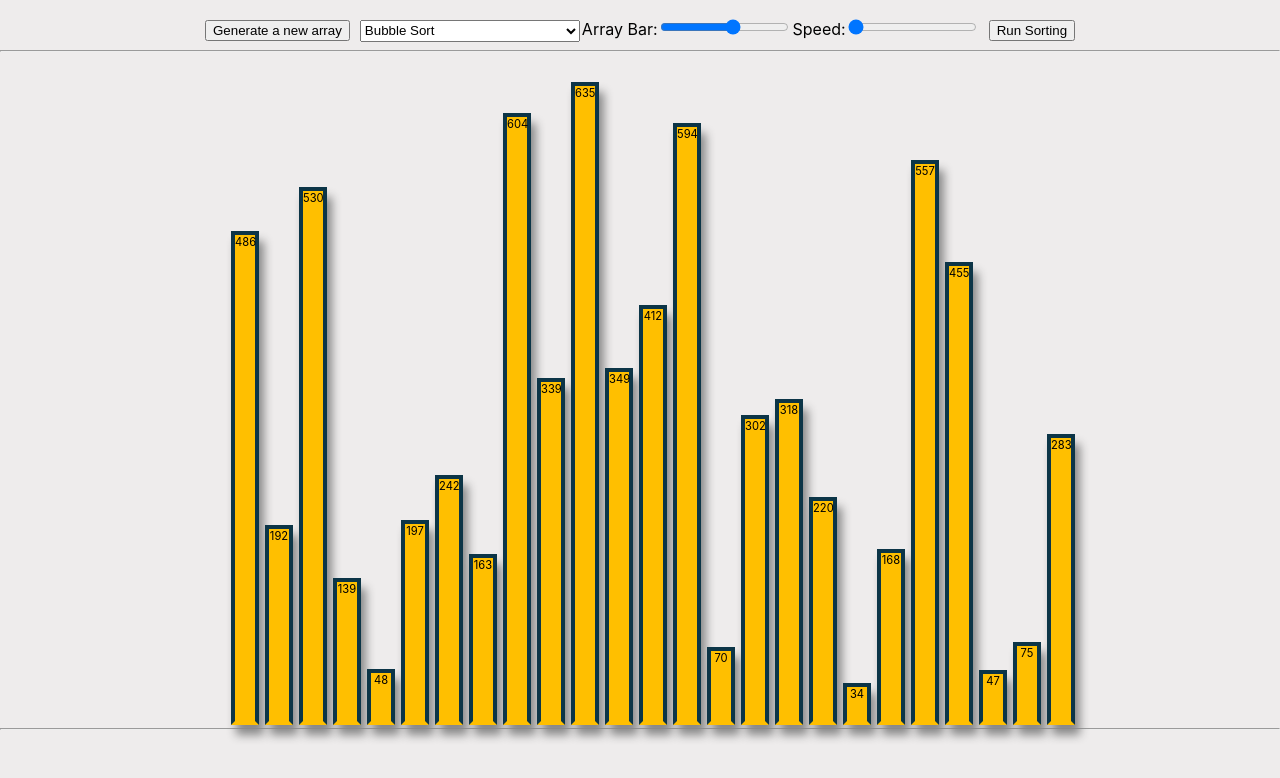
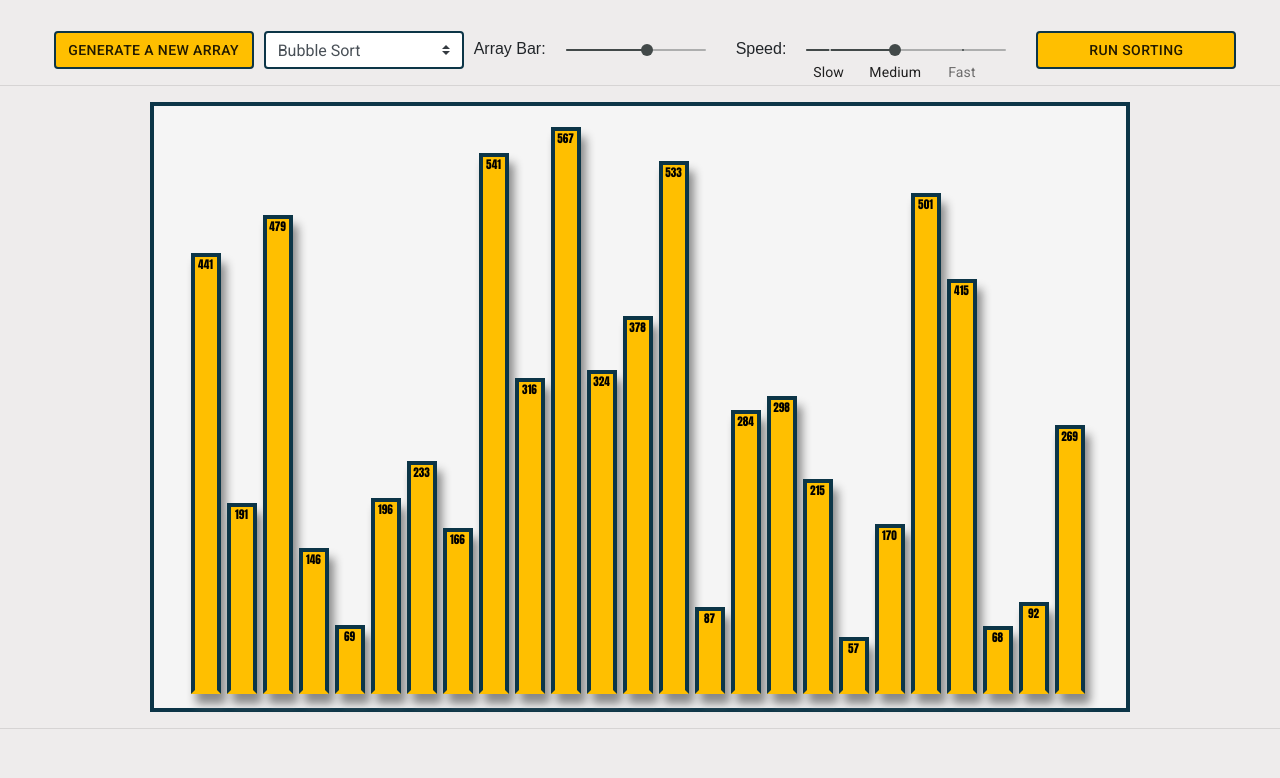
Before and after one commit to AvishKaushik/sorting-visualizer, a React (Create React App) app: page / in a window 1280 px wide. Shown: the top 778 px of the page. Built offline with nearby package versions, Linux system fonts and the light colour scheme.

Commit message:
Sorting Visualizer

```diff
--- a/package.json
+++ b/package.json
@@ -4,10 +4,13 @@
   "private": true,
   "homepage": "http://avishkaushik.github.io/sorting-visualizer",
   "dependencies": {
+    "@material-ui/core": "^4.11.2",
     "@testing-library/jest-dom": "^4.2.4",
     "@testing-library/react": "^9.5.0",
     "@testing-library/user-event": "^7.2.1",
     "bootstrap": "^4.5.0",
+    "mdbootstrap": "^4.19.2",
+    "mdbreact": "^5.0.1",
     "react": "^16.13.1",
     "react-dom": "^16.13.1",
     "react-dropdown": "^1.7.0",
--- a/src/SortingVisualizer/SortingVisualizer.css
+++ b/src/SortingVisualizer/SortingVisualizer.css
@@ -22,61 +22,97 @@ label {
   border: solid 1px white;
 }
 
-#sortingChooser {
-  width: 180px;
-  height: 22px;
+#btn5 {
+  width: 200px;
+  margin-left: 10px;
+  border: 2px solid rgb(12, 53, 71);
+  height: 38px;
+  margin-top: 0px;
 }
 
-#operator {
+#btn1 {
+  width: 200px;
+  margin-left: 10px;
+  background-color: #ffbf00;
+  border: 2px solid rgb(12, 53, 71);
+  height: 38px;
+  margin-top: 0;
+}
+
+#btn2 {
+  width: 200px;
+  margin-left: 10px;
+  background-color: #ffbf00;
+  border: 2px solid rgb(12, 53, 71);
+  height: 38px;
+}
+
+#slid1 {
+  width: 140px;
+  margin-top: 36px;
+  margin-bottom: -10px;
+  margin-right: 20px;
+  margin-left: 20px;
+  color: #424949;
+}
+
+#slid2 {
+  width: 200px;
   margin-top: 20px;
-  align-content: center;
+  margin-right: 20px;
+  margin-left: 20px;
+  margin-bottom: -10px;
+  color: #424949;
 }
 
 .array-container {
-  height: 660px;
-  top: 650px;
   position: relative;
-  transform: rotateX(180deg);
+  height: 610px;
+  border: 4px solid rgb(12, 53, 71);
+  background-color: whitesmoke;
+  margin: auto;
 }
 
 .array-bar {
-  width: 20px;
+  width: 30px;
   background-color: #ffbf00;
   display: inline-block;
-  color: transparent;
   margin: 0 3px;
   position: relative;
-  max-height: 660px;
+  max-height: 600px;
   color: #000000;
-  transform: rotateX(180deg);
   font-size: 0.7em;
   border: 4px solid rgb(12, 53, 71);
   border-bottom: 4px solid #ffbf00;
   transition: 1s;
   box-shadow: 5px 10px 10px #888888;
+  width: 30px;
+  overflow: auto;
+  font-family: Impact, Haettenschweiler, "Arial Narrow Bold", sans-serif;
 }
 
 .tb {
-  width: 20px;
+  width: 30px;
   display: inline-block;
   color: transparent;
-  top: 650px;
   position: relative;
   margin: 0 3px;
-  height: 660px;
-  bottom: 20px;
-  background-color: #eeecec;
+  height: 580px;
+  background-color: transparent;
+  margin-top: 8px;
+  margin-left: -38px;
+  overflow: auto;
 }
 
 a {
   color: black;
-  margin-left: 2px;
+  display: inline-block;
+  margin-left: 10px;
+  font-family: Arial, Helvetica, sans-serif;
 }
 
-#slider {
-  margin-top: 20px;
-  margin-left: 10px;
-  margin-right: 10px;
+p {
+  font-family: Impact, Haettenschweiler, "Arial Narrow Bold", sans-serif;
 }
 
 .arrangement {
--- a/src/SortingVisualizer/SortingVisualizer.jsx
+++ b/src/SortingVisualizer/SortingVisualizer.jsx
@@ -1,5 +1,4 @@
 import React , {Component} from 'react';
-import './SortingVisualizer.css';
 import MergeSorting from '../SortingAlgorithms/MergeSort.js';
 import QuickSorting from '../SortingAlgorithms/QuickSort.js';
 import BubbleSorting from '../SortingAlgorithms/BubbleSort.js';
@@ -13,7 +12,27 @@ import CycleSorting from '../SortingAlgorithms/CycleSort.js';
 import PigeonholeSorting from '../SortingAlgorithms/PigeonholeSort.js';
 import GnomeSorting from '../SortingAlgorithms/GnomeSort.js';
 import BogoSorting from '../SortingAlgorithms/BogoSort.js';
+import { Button, Slider} from '@material-ui/core';
+import '@fortawesome/fontawesome-free/css/all.min.css';
+import 'bootstrap-css-only/css/bootstrap.min.css';
+import 'mdbreact/dist/css/mdb.css';
+import './SortingVisualizer.css';
 
+
+const marks = [
+  {
+    value: 2,
+    label: 'Slow',
+  },
+  {
+    value: 5,
+    label: 'Medium',
+  },
+  {
+    value: 8,
+    label: 'Fast',
+  },
+];
 
 export default class SortingVisualizer extends React.Component {
   constructor(props) {
@@ -22,7 +41,7 @@ export default class SortingVisualizer extends React.Component {
       array: [],
       abar: '25',
       time: '1200',
-      speed: '4',
+      speed: '5',
     };
   }
 
@@ -42,14 +61,11 @@ export default class SortingVisualizer extends React.Component {
     }
     var btn1 = document.getElementById("btn1");
     var btn2 = document.getElementById("btn2");
-    var btn3 = document.getElementById("btn3");
     var btn4 = document.getElementById("btn4");
     var btn5 = document.getElementById("btn5");
     setTimeout(() => {
       btn1.disabled = false;
       btn2.disabled = false;
-      btn3.disabled = false;
-      btn4.disabled = false;
       btn5.disabled = false;
       }, (this.state.time/this.state.speed) * (arrayBar.length));
   }
@@ -57,7 +73,7 @@ export default class SortingVisualizer extends React.Component {
   resetArray() {
     const array = [];
     for ( let i=0;i<this.state.abar;i++) {
-      array.push(randomIntFromInterval(14,650));
+      array.push(randomIntFromInterval(40,580));
     }
     this.setState({array});
     const arrayBar=document.getElementsByClassName('array-bar');
@@ -71,6 +87,8 @@ export default class SortingVisualizer extends React.Component {
       boStyle.backgroundColor='#ffbf00';
       }
     }
+    var vl=document.getElementById("x");
+    vl.style.width=(((this.state.abar)*36)+80)+'px';
   }
 
   quickSort() {
@@ -575,8 +593,6 @@ export default class SortingVisualizer extends React.Component {
     var btn5 = document.getElementById("btn5");
     btn1.disabled = true;
     btn2.disabled = true;
-    btn3.disabled = true;
-    btn4.disabled = true;
     btn5.disabled = true;
     if(this.refs.sortingType.value == "HeapSort") {
       this.heapSort();
@@ -634,14 +650,30 @@ speedChange(e) {
   this.setState(obj);
 }
 
+
 render() {
   const {array} = this.state;
+
+  const handleChange2 = (event, newValue) => {
+    console.log(event);
+    this.state.abar=newValue;
+    this.setState();
+    this.resetArray();
+  };
+
+  const speedChange2 = (e, newValue) => {
+    console.log(e);
+    let obj = {};
+    obj[e.target.name] = e.target.value;
+    this.state.speed=newValue;
+    this.setState(e);
+  };
 
   return (
     <div>
     <div>
-    <button onClick={()=>this.resetArray()} id="btn1">Generate a new array</button>
-    <select ref="sortingType" id="btn5" onChange={()=>this.resetArray()}>
+    <Button onClick={()=>this.resetArray()} id="btn1">Generate a new array</Button>
+    <select className="browser-default custom-select" ref="sortingType" id="btn5" onChange={()=>this.resetArray()}>
     <option value="BubbleSort">Bubble Sort</option>
     <option value="CombSort">Comb Sort</option>
     <option value="CycleSort">Cycle Sort</option>
@@ -656,19 +688,38 @@ render() {
     <option value="ShellSort">Shell Sort</option>
     </select>
     <a>Array Bar:</a>
-    <input id="btn3" type="range" min="4" max="40" name='abar' value={this.state.abar} onChange={(e) => {this.handleChange(e)}}/>
+    <Slider
+            value={this.state.abar}
+            onChange={handleChange2}
+            aria-labelledby="continuous-slider"
+            valueLabelDisplay="on"
+            min={4}
+            max={40}
+            id="slid1"
+            valueLabelDisplay="auto"
+          />
     <a>Speed:</a>
-    <input id="btn4" type="range" min="4" max="40" name='speed' value={this.state.speed} onChange={(e) => {this.speedChange(e)}}/>
-    <button onClick={()=>this.startSorting()} id="btn2">Run Sorting</button>
+    <Slider
+            value={this.state.speed}
+            onChange={speedChange2}
+            aria-labelledby="continuous-slider"
+            valueLabelDisplay="on"
+            min={1}
+            max={10}
+            id="slid2"
+            valueLabelDisplay="auto"
+            marks={marks}
+          />
+    <Button onClick={()=>this.startSorting()} id="btn2">Run Sorting</Button>
     <hr></hr>
     </div>
-    <div className="array-container">
+    <div className="array-container" id="x">
     <div className="tb"></div>
     {array.map((value, idx) => (
       <div
       className="array-bar"
       key={idx}
-      style={{height: `${value}px`}}>{value}</div>
+      style={{height: `${value}px`}}><p>{value}</p></div>
     ))}
     </div>
     <div className="arrangement">
```
Also changed, not shown: 1 other file (tests, documents, lock files or other folders).
